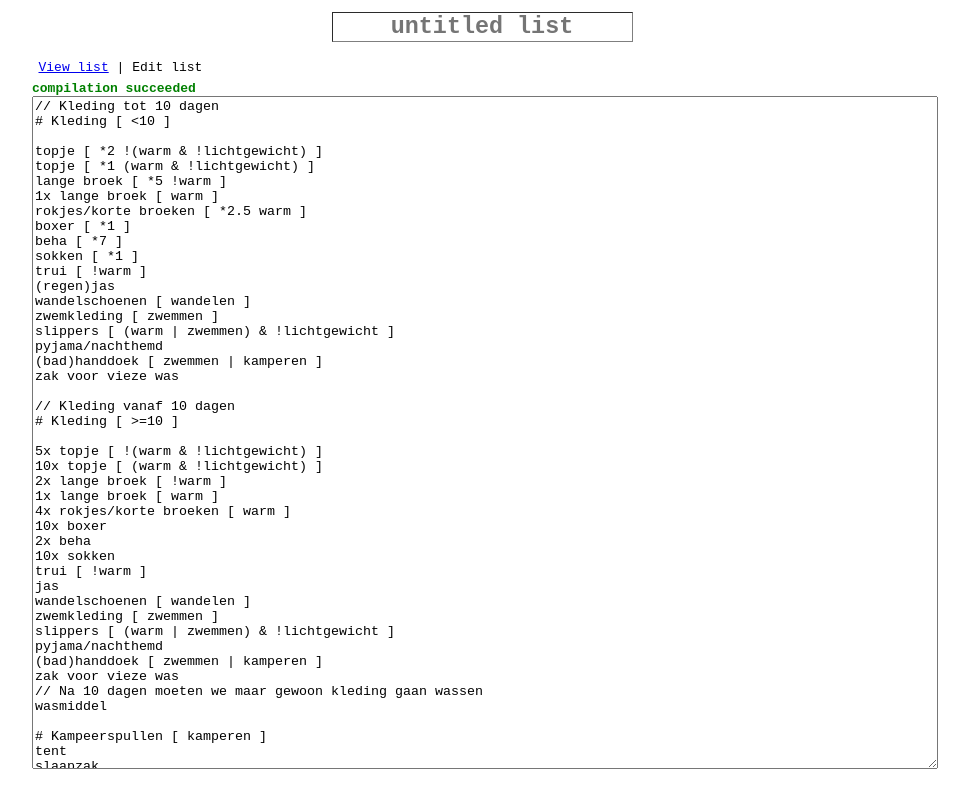
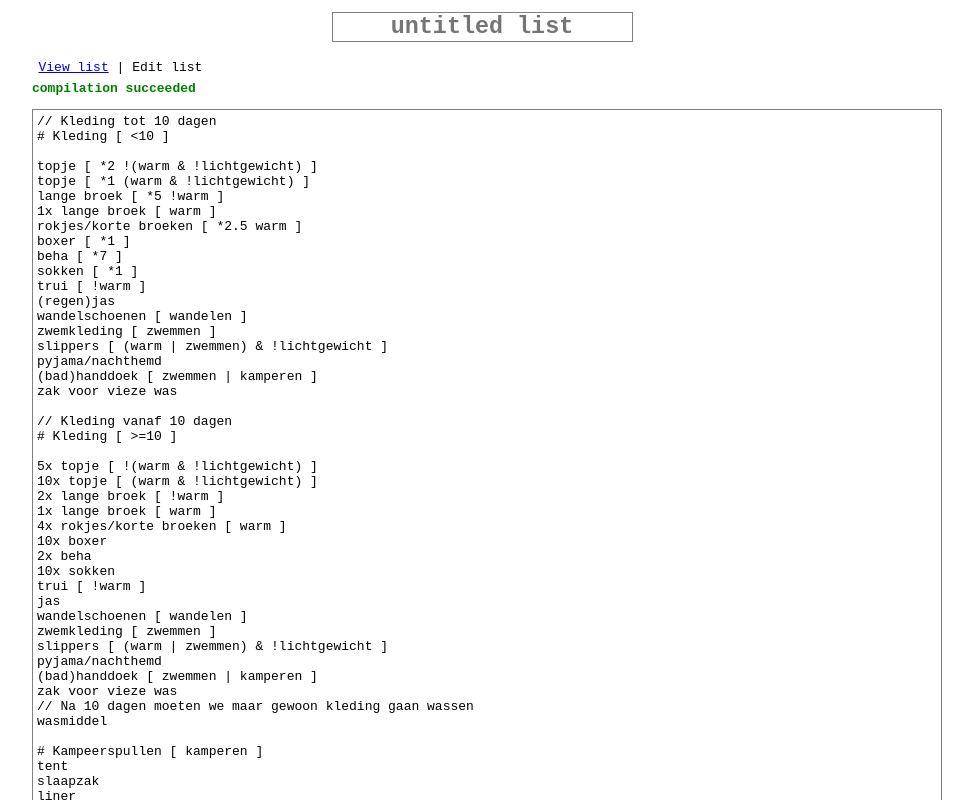
Before and after one commit to dsprenkels/backpack, a React (Vite) app in the folder web/: page /edit in a window 1280 px wide. Shown: the top 800 px of the page, without its empty margins (158-1131 px from the left). Built offline with nearby package versions, Linux system fonts and the light colour scheme.

Commit message:
Change <textarea> to contentEditable <pre>

```diff
--- a/web/src/BringListEdit.css
+++ b/web/src/BringListEdit.css
@@ -1,6 +1,8 @@
 .BringListEdit-textarea {
     width: 100%;
     min-height: 50em;
+    border: solid 1px grey;
+    padding: 4px;
 }
 
 .BringListEdit-CompileStatus {
--- a/web/src/BringListEdit.tsx
+++ b/web/src/BringListEdit.tsx
@@ -40,7 +40,7 @@ function CompileStatus(props: { blt: string }): React.ReactElement {
 function BringListEdit() {
     const dispatch = useAppDispatch()
     const header = useAppSelector(state => state.bringList.header)
-    const blt = useAppSelector(state => state.bringList.bringListTemplate)
+    const BLT = useAppSelector(state => state.bringList.bringListTemplate)
 
     return <div className="BringListEdit">
         <Header
@@ -48,12 +48,12 @@ function BringListEdit() {
             setHeader={(header) => dispatch(setHeader(header))}
         />
         <Nav />
-        <CompileStatus blt={blt} />
-        <textarea
+        <CompileStatus blt={BLT} />
+        <pre
+            contentEditable
             className="BringListEdit-textarea"
-            onChange={(event => dispatch(setBringListTemplate(event.target.value)))}
-            value={blt}
-        />
+            onChange={(event: React.ChangeEvent<HTMLPreElement>) => dispatch(setBringListTemplate(event.target.innerText))}
+        >{BLT}</pre>
     </div>
 }
 
--- a/web/src/BringListView.css
+++ b/web/src/BringListView.css
@@ -16,7 +16,7 @@
 }
 
 .BringListView-headerInputEmpty {
-  border-color: rgba(127, 127, 127, 255);
+  border: solid 1px grey;
 }
 
 .BringListView-link {
```
